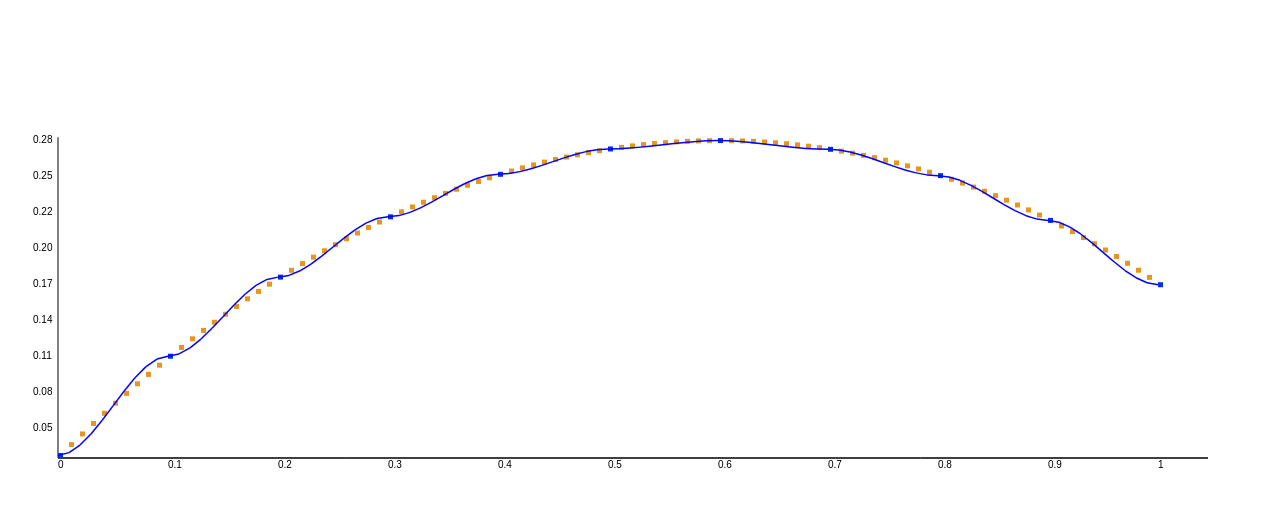
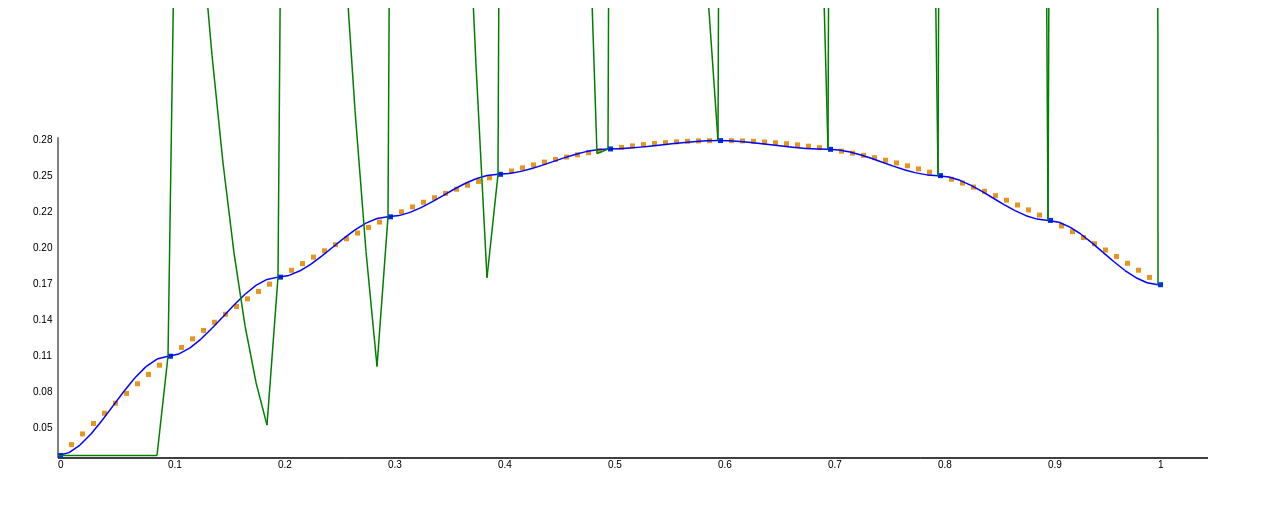
Before and after one commit to Loksli17/FireMathCpline, a plain HTML site: page index.html in a window 1280 px wide. Drawn offline with Linux system fonts and the light colour scheme.

Commit message:
Update index.html

```diff
--- a/index.html
+++ b/index.html
@@ -176,6 +176,7 @@
     		(  ( ( Math.pow(i_ - x[i1], 2) * (i_ - x[i1 + 10]) ) / Math.pow(h, 2)) * m[Math.floor(i/10) + 1]  ) );
     	else S = u[i];
     	uPolin.push(S);
+    	console.log(S);
 	}
 
 	for(let i = 0; i <= 100; i++){
@@ -188,7 +189,6 @@
 		ctx.closePath();
 	}
 
-	console.log(u[10]);
 		//строим отрезки
 
 		// ctx.bezierCurveTo(50, 58, 160, 158, 160, 149);
@@ -196,6 +196,50 @@
 		// ctx.strokeStyle = "red";
 		// ctx.stroke();
 		// ctx.closePath();
+
+	//================================ПОЛИНОМ ЛАГРАНЖА================================
+	function calculateP (x1, xi, n1, i) {
+		let numerator = 1,
+		    denominator = 1;
+
+		for (let j = 0; j < n1; j++) {
+			if (xi != j/10) {
+				numerator *= x1 - j/10;
+				denominator *= xi - j/10;
+			}
+		}
+		console.log("P1 = " + numerator + "   P2 = " + denominator);
+		console.log("P = " + (numerator / denominator));
+		return numerator / denominator;
+	}
+
+	function calculateL (x2, xi, yi, n1) {
+		let l = 0;
+		for (let i = 0; i < n1; i++) l += calculateP(x2, xi, n1, i) * yi;
+		return l;
+	}
+
+	let degree = 10,
+		uLagrPolin = new Array();
+
+	for (let counter = 0; counter <= degree*10; counter++) {
+		if (counter % 10 != 0)
+		uLagrPolin.push(calculateL(counter/100, Math.floor(counter/10)/10, u[Math.floor(counter/10)*10], degree));
+		else uLagrPolin.push(u[counter]);
+		// console.log("l = " + uLagrPolin[counter]);
+	}
+
+	for(let i = 0; i <= degree*10; i++){
+		ctx.beginPath();
+		ctx.moveTo(i * cS + off, uLagrPolin[i] * n * cS + off + 2.5);
+		ctx.lineTo((i + 1) * cS + off, uLagrPolin[i + 1] * n * cS + off + 2.5);
+		ctx.lineWidth = 1.5;
+		ctx.strokeStyle = "green";
+		ctx.stroke();
+		ctx.closePath();
+	}
+
+
 
 </script>
 
```
